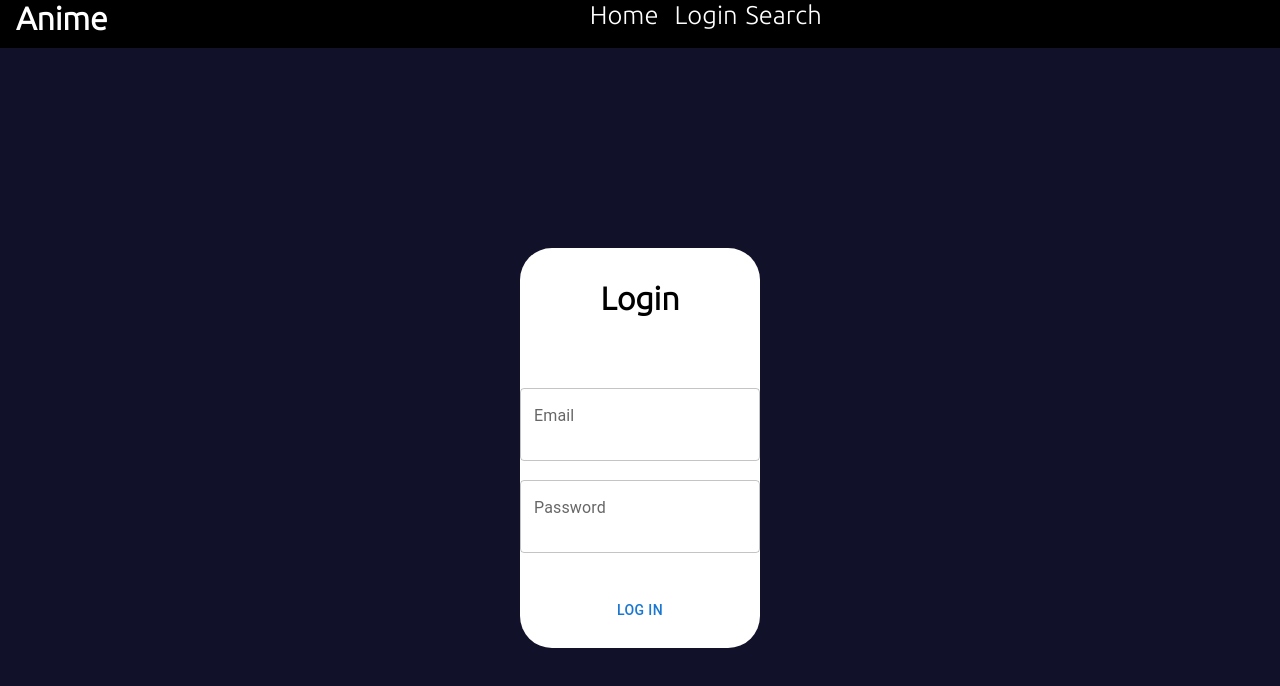
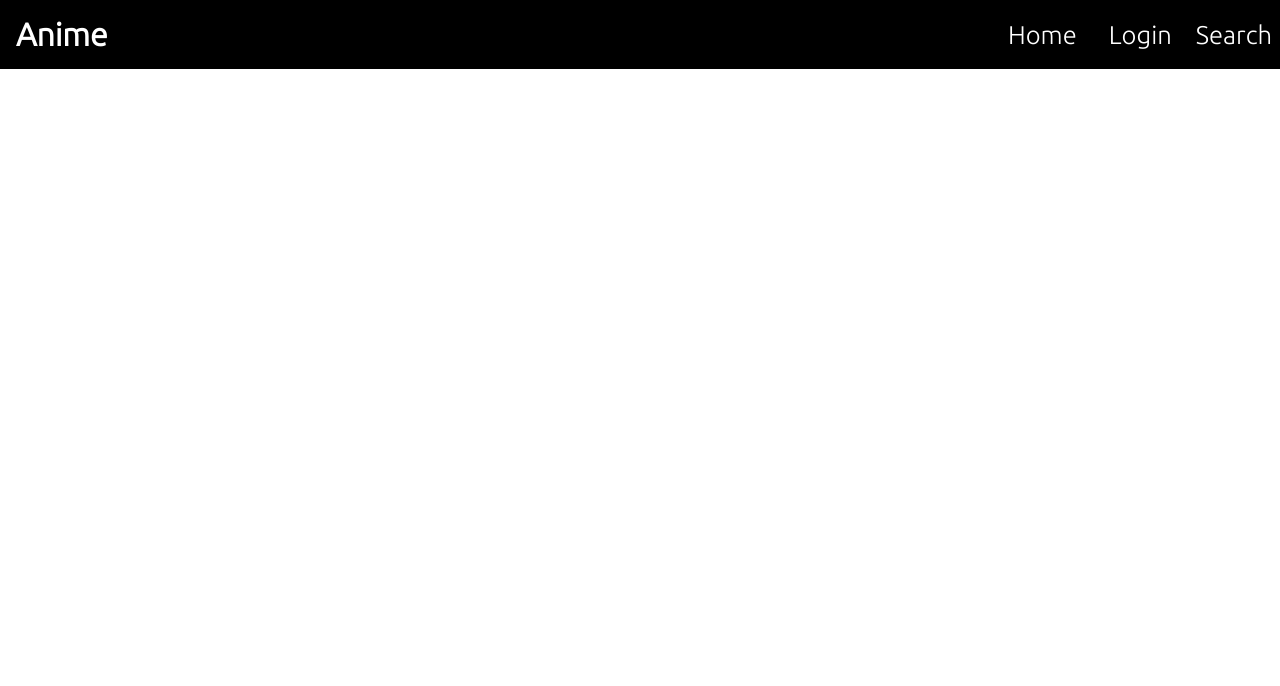
Before and after one commit to crattanasamay/Anime-Website, a React (Create React App) app: page /login in a window 1280 px wide. Shown: the top 686 px of the page. Built offline with nearby package versions, Linux system fonts and the light colour scheme; the HTML template or start-up script is replaced by a standard one; a web font is replaced by a local one.

Commit message:
Revert "MUI Added and height fix"
This reverts commit ace25df768ecc3b01a9e3b17c40f33c7f2868b2b.

```diff
--- a/package.json
+++ b/package.json
@@ -3,10 +3,6 @@
   "version": "0.1.0",
   "private": true,
   "dependencies": {
-    "@emotion/react": "^11.9.3",
-    "@emotion/styled": "^11.9.3",
-    "@mui/material": "^5.9.2",
-    "@mui/styled-engine-sc": "^5.8.0",
     "@testing-library/jest-dom": "^5.16.4",
     "@testing-library/react": "^13.3.0",
     "@testing-library/user-event": "^13.5.0",
--- a/public/index.html
+++ b/public/index.html
@@ -12,9 +12,8 @@
     <link href="https://fonts.googleapis.com/css2?family=Gideon+Roman&family=Oswald:wght@300&family=Source+Sans+Pro:ital,wght@1,300&family=Ubuntu:ital,wght@0,300;1,300&display=swap" rel="stylesheet">
     <style>
       *,html{
-        margin: 0px auto;
-        padding: 0px auto;
-        height: 100%;
+        margin: 0px;
+        padding: 0px;
 
       }
 
--- a/src/pages/Login.jsx
+++ b/src/pages/Login.jsx
@@ -1,58 +1,23 @@
 import React from 'react';
 import styled from 'styled-components';
-import {TextField,Button,Box} from "@mui/material";
-
 
 
 
 const Wrapper = styled.div`
     margin: 0px;
     padding: 0px;
-    min-height: 100% auto;
+    height: auto;
     background-color: #12112a;
-    display: flex;
+
     width:100%;
     text-align: center;
-    justify-content: center;
-    align-items: center;
+    background-color: #12112a;
 `
-
-const LoginContainer = styled.div`
-  height: 25rem;
-  width: 15rem;
-  background-color: white;
-  display: flex;
-  flex-direction: column;
-  border-radius: 2rem;
-`
-const LoginHeader = styled.h1`
-  padding-top: 2rem;
-  padding-bottom: 2rem;
-`
-const Textfield = styled(TextField)`
-  padding: 8px;
-`
-
 
 export default function Login() {
   return (
     <Wrapper>
-      <LoginContainer>
-        <LoginHeader>Login</LoginHeader>
-        <Box pt={0}>
-          <Textfield label="Email" placeholder="Enter Email" />
-        </Box>
 
-        <Box pt={2}>
-          <Textfield label="Password" placeholder="Enter Password" />
-        </Box>
-        <Box pt={2}>
-          <Button varient="outlined"> Log In</Button>
-
-        </Box>
-
-
-      </LoginContainer>
     </Wrapper>
   )
 }
--- a/src/pages/components/Navbar.jsx
+++ b/src/pages/components/Navbar.jsx
@@ -4,23 +4,20 @@ import {Link} from "react-router-dom";
 
 
 const Container = styled.div`
-    margin:0px auto;
-    padding: 0px auto;
     display: flex;
+    justify-content: space-between;
     background-color: black;
     align-items: center;
-    height: 3rem;
-    width:100%;
     @media (max-width:450px){
         flex-direction: column;
         align-items: flex-start;
-        height: 13rem;
     }
 
 `
 
 const NavContainer = styled.div`
 
+    height:100%;
 
     @media (max-width:450px){
         width: 100%;
@@ -30,7 +27,9 @@ const NavContainer = styled.div`
 const NavItem = styled.li`
     font-size: 1.6rem;
     list-style: none;
+    padding: .5rem;
     cursor: pointer;
+    height:100%;
     border-radius: 1rem;
     color: white;
     &:hover{
@@ -66,8 +65,7 @@ const NavList = styled.ul`
     padding: 0;
     display: flex;
     text-decoration: none;
-    text-align:center;
-    justify-content: center;
+
     @media(max-width:450px){
         flex-direction: column;
         width:100%;
```
Also changed, not shown: 1 other file (tests, documents, lock files or other folders).
